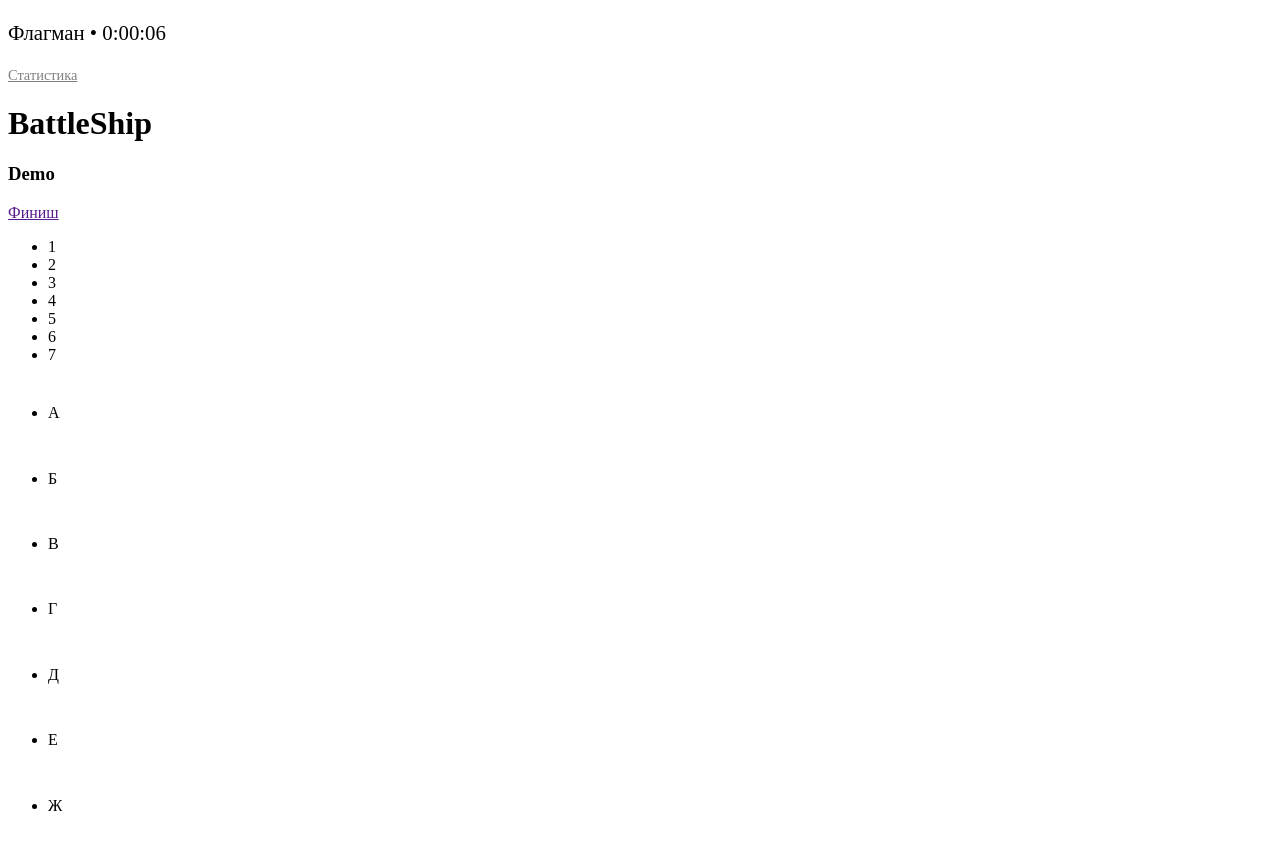
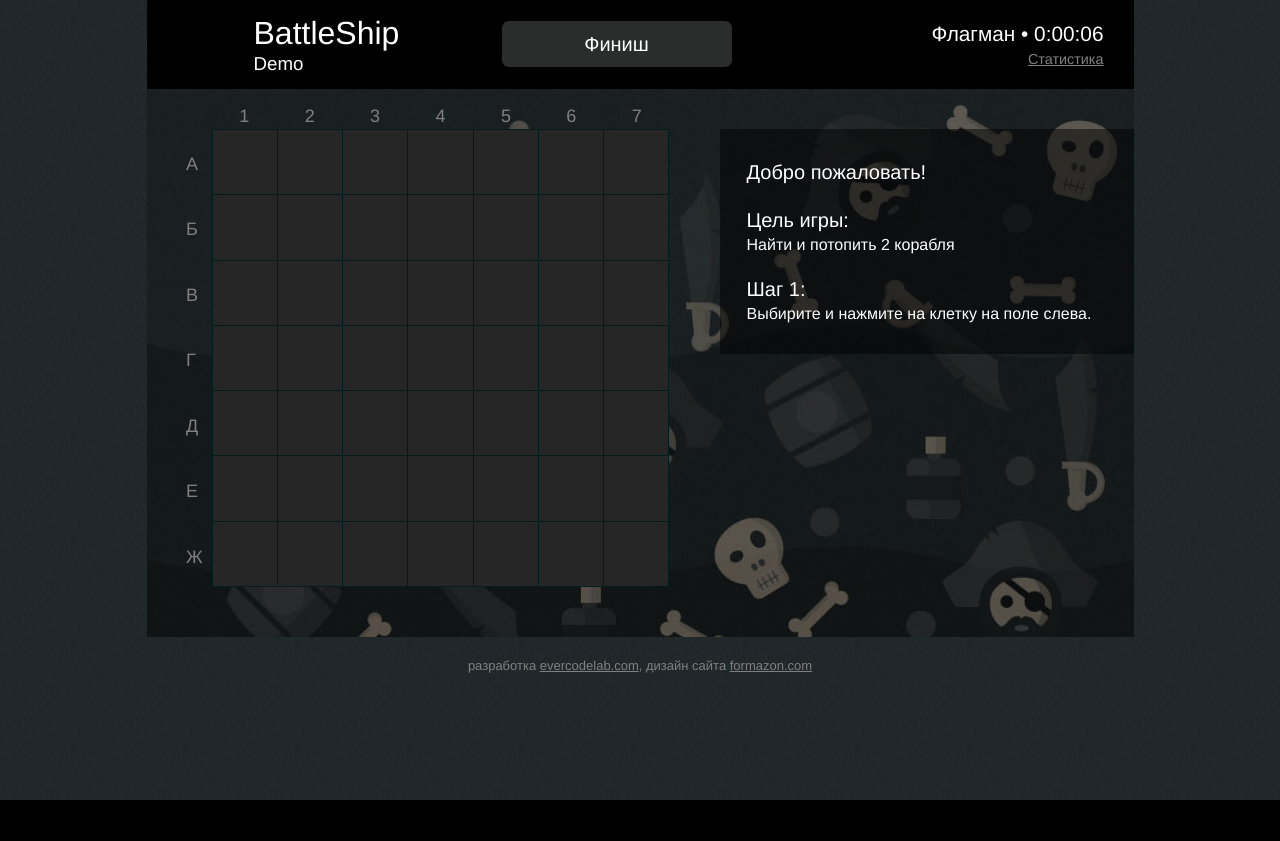
Before and after one commit to arturdubro/demobqbs, a plain HTML site: page index.html in a window 1280 px wide. Shown: the top 841 px of the page. After the commit the page ends 800 px from the top, so only its background shows below. Drawn offline with nearby package versions, Linux system fonts and the light colour scheme.

Commit message:
no logo 2

```diff
--- a/index.html
+++ b/index.html
@@ -3,7 +3,7 @@
 <head>
 	<meta http-equiv="Content-Type" content="text/html; charset=UTF-8">
 	<title>BattleShip Game</title>
-	<link href="./css/main_nologo.css" media="screen" rel="stylesheet" type="text/css">
+	<link href="./css/main-nologo.css" media="screen" rel="stylesheet" type="text/css">
 	<script src="http://code.jquery.com/jquery-1.10.1.min.js"></script>
 	<script type="text/javascript">$(document).bind("mobileinit", function(){$.extend($.mobile,{autoInitializePage:false})});</script>
 	<script src="http://code.jquery.com/mobile/1.4.0/jquery.mobile-1.4.0.min.js"></script>
```
